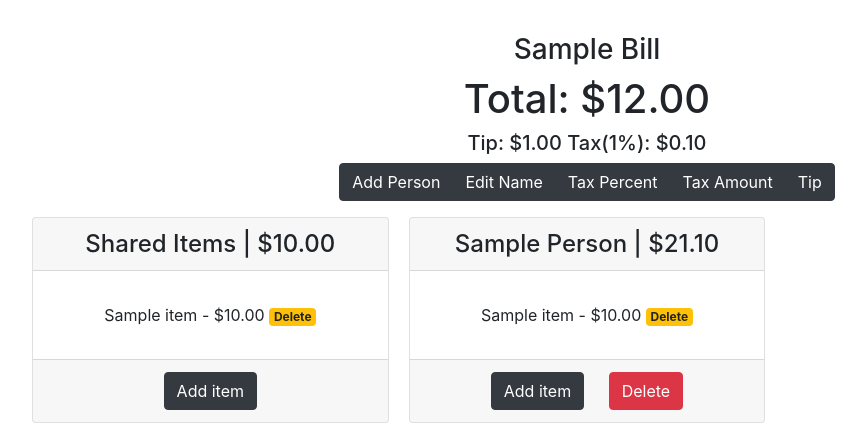
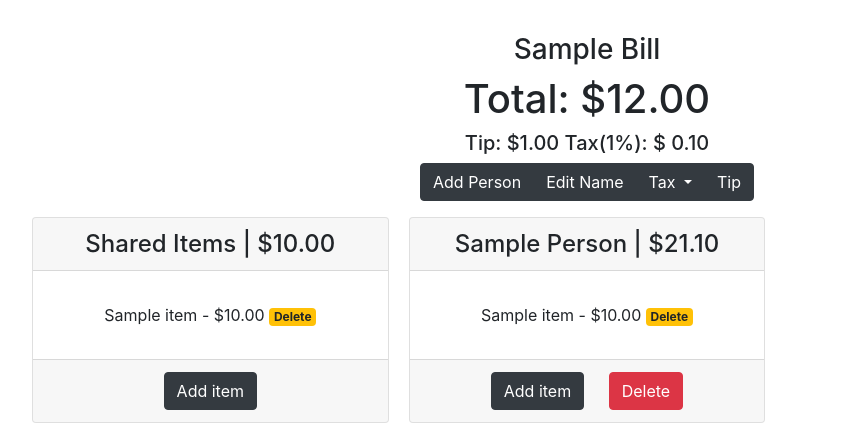
Before and after one commit to jlamonade/splitteroni, a Django app: template templates/splitter/bill_detail.html in a window 1280 px wide. Shown: the part 56-497 px from the top of the page, without its empty margins (53-919 px from the left). Run offline with Django 3.2, Linux system fonts and the light colour scheme; tables that the repository leaves empty hold one stand-in row (values such as "Sample post"); the template is opened without the code that fills it: values that come from a table or form of the project are taken from there, most other values are stand-ins (such as "Sample title", 1, 10 or a date in 2020); parts of the project's set-up code (start-up, migrations or seed data) failed here and were passed over; some libraries are stand-ins or nearby versions.

Commit message:
Update: added drop-down for Tax in bill_detail.html

```diff
--- a/templates/splitter/bill_detail.html
+++ b/templates/splitter/bill_detail.html
@@ -8,16 +8,30 @@
         <h1>Total: ${{ bill.get_order_grand_total }}</h1>
         <h5>
             Tip: ${% if bill.tip %}{{ bill.tip }}{% else %}0.00{% endif %}
-            Tax{% if bill.tax_percent %}({{ tax_percentage }}%){% endif %}: ${% if bill.get_tax_amount %}{{ bill.get_tax_amount }}
-            {% else %}
-                0.00
-            {% endif %}
+            Tax{% if bill.tax_percent %}({{ tax_percentage }}%){% endif %}: ${% if bill.get_tax_amount %}
+            {{ bill.get_tax_amount }}
+        {% else %}
+            0.00
+        {% endif %}
         </h5>
         <div class="btn-group" role="group">
             <a href="{% url 'person-create' bill.pk %}" class="btn btn-dark">Add Person</a>
             <a href="{% url 'bill-update' bill.pk %}" class="btn btn-dark">Edit Name</a>
-            <a href="{% url 'bill-update-tax-percent' bill.pk %}" class="btn btn-dark">Tax Percent</a>
-            <a href="{% url 'bill-update-tax-amount' bill.pk %}" class="btn btn-dark">Tax Amount</a>
+            <div class="dropdown btn-group">
+                <a class="btn btn-dark dropdown-toggle" href="#" role="button" id="dropdownMenuLink"
+                   data-toggle="dropdown" aria-haspopup="true" aria-expanded="false">
+                    Tax
+                </a>
+                <div class="dropdown-menu" aria-labelledby="dropdownMenuLink">
+                    <a href="{% url 'bill-update-tax-percent' bill.pk %}" class="dropdown-item">By Percent</a>
+                    <a href="{% url 'bill-update-tax-amount' bill.pk %}" class="dropdown-item">By Amount</a>
+                </div>
+            </div>
+            <form class="dropdown-menu p-4">
+                {% csrf_token %}
+                {{ form.as_p }}
+                <button type="submit" class="btn btn-primary">Update</button>
+            </form>
             <a href="{% url 'bill-update-tip' bill.pk %}" class="btn btn-dark">Tip</a>
         </div>
     </div>
```
